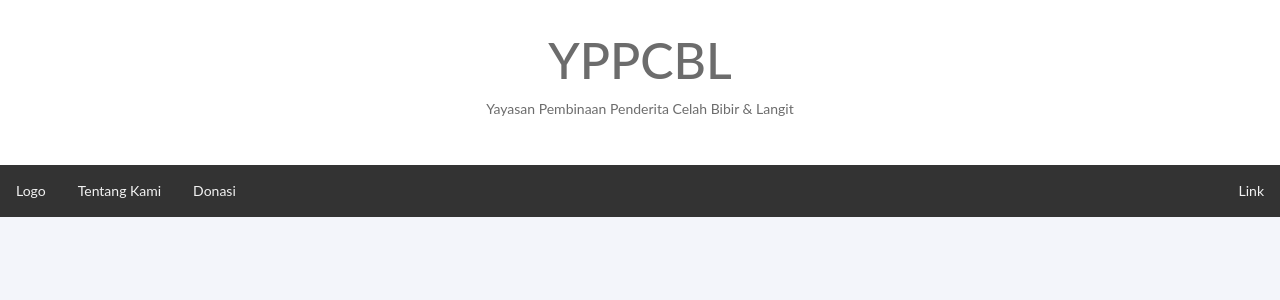
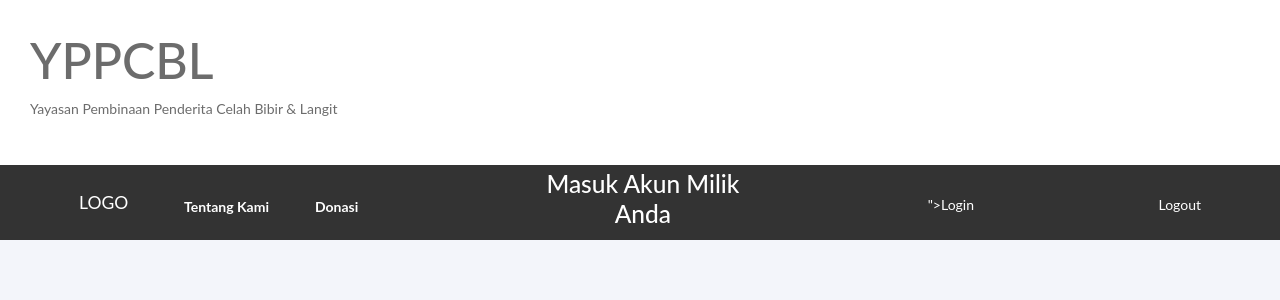
Before and after one commit to awinawaw/YPPCBL-Web, a CodeIgniter app: page /database/ in a window 1280 px wide. Shown: the top 300 px of the page. Run offline with CodeIgniter, Linux system fonts and the light colour scheme; data that the repository does not hold is empty.

Commit message:
menampilkan view login gagal

```diff
--- a/application/config/autoload.php
+++ b/application/config/autoload.php
@@ -132,4 +132,4 @@ $autoload['language'] = array();
 |
 |	$autoload['model'] = array('first_model' => 'first');
 */
-$autoload['model'] = array();
+$autoload['model'] = array('db_yppcbl');
--- a/application/config/config.php
+++ b/application/config/config.php
@@ -23,10 +23,9 @@ defined('BASEPATH') OR exit('No direct script access allowed');
 | a PHP script and you can easily do that on your own.
 |
 */
-$http = 'http' . ((isset($_SERVER['HTTPS']) && $_SERVER['HTTPS'] == 'on') ? 's' : '') . '://';
-$newurl = str_replace("index.php","", $_SERVER['SCRIPT_NAME']);
-$config['base_url'] = "$http" . $_SERVER['SERVER_NAME'] . "" . $newurl;
-
+$config['base_url'] = ((isset($_SERVER['HTTPS']) && $_SERVER['HTTPS'] == "on") ? "https" : "http");
+$config['base_url'] .= "://".$_SERVER['HTTP_HOST'];
+$config['base_url'] .= str_replace(basename($_SERVER['SCRIPT_NAME']),"",$_SERVER['SCRIPT_NAME']);
 /*
 |--------------------------------------------------------------------------
 | Index File
--- a/application/config/database.php
+++ b/application/config/database.php
@@ -76,9 +76,9 @@ $query_builder = TRUE;
 $db['default'] = array(
 	'dsn'	=> '',
 	'hostname' => 'localhost',
-	'username' => '',
+	'username' => 'root',
 	'password' => '',
-	'database' => '',
+	'database' => 'tugas_akhir',
 	'dbdriver' => 'mysqli',
 	'dbprefix' => '',
 	'pconnect' => FALSE,
--- /dev/null
+++ b/application/models/db_yppcbl.php
@@ -0,0 +1,11 @@
+<?php
+defined('BASEPATH') OR exit('No direct script access allowed');
+
+class Db_yppcbl extends CI_Model {
+
+	public function GetPasien()
+	{
+		$data= $this->db->quary('select * from pasien');
+		return $data->result_arry();
+	}
+}
--- a/application/views/layout/content.php
+++ b/application/views/layout/content.php
@@ -0,0 +1 @@
+<? echo $isi ?>
--- a/application/views/layout/header.php
+++ b/application/views/layout/header.php
@@ -7,12 +7,125 @@ defined('BASEPATH') OR exit('No direct script access allowed');
 
 	<!-- Bootstrap CSS -->
 	<link rel="stylesheet" href="https://stackpath.bootstrapcdn.com/bootstrap/4.1.3/css/bootstrap.min.css" integrity="sha384-MCw98/SFnGE8fJT3GXwEOngsV7Zt27NXFoaoApmYm81iuXoPkFOJwJ8ERdknLPMO" crossorigin="anonymous">
-	<link rel="stylesheet" type="text/css" href="/css/style.css">
+	<!-- <link rel="stylesheet" type="text/css" href="./../asset/css/"> -->
 
 	<!-- Required meta tags -->
 	<meta charset="utf-8">
 	<meta name="viewport" content="width=device-width, initial-scale=1, shrink-to-fit=no">
+	<style>
+		* {
+    box-sizing: border-box;}
 
+html {
+    font-size: 14px;}
+
+body {
+    font-size: 1em;
+    height: 100%;
+    width: 100%;
+    background-color: #F3F5FA;
+    font-family: "Lato";
+    color: #6C6C6C;
+    line-height: 1.7em;
+    padding-right: 0 !important;}
+
+
+/* Header/Blog Title */
+.header {
+    padding: 30px;
+    text-align: left;
+    background: white;}
+    .header h1 {
+        font-size: 50px;}
+
+  /* Style the top navigation bar */
+	.nav-header_base {
+		font-family: "Lato";
+    	overflow: hidden;
+		background-color: #333;}
+		.nav-header_base a{
+			height: 75px;
+			padding-top: 2rem;
+			color: #ffffff;
+			text-align: center;
+			text-decoration: none;}
+		.container {
+    		width: 90%;
+    		max-width: 1200px;
+    		position: relative;
+    		margin: 0px auto;}
+		.nav-header__container{
+			height:75px;
+			-ms-flex-pack:justify;
+			justify-content:space-between;
+			display:-ms-flexbox;
+			display:flex;
+			-ms-flex-align:center;
+			align-items:center}
+		  /* Style the topnav links */
+		  .nav-header__left{
+			display:-ms-flexbox;
+			display:flex;
+			-ms-flex-align:center;
+			align-items:center
+			padding:8px 0}
+			@media(min-width:768px){
+				.nav-header__left{padding:0px}
+				.nav-header__nav{position:fixed;
+					top:0;
+					padding-top: .3125rem;
+					-webkit-transform:translateX(-200%);
+					-ms-transform:translateX(-200%);
+					transform:translateX(-200%);
+					margin:0;
+					opacity:0}}
+					@media(min-width:768px){
+						.nav-header__nav{
+							padding-top: .3125rem;
+							display:inline-block;
+							-webkit-transform:none;
+							-ms-transform:none;
+							transform:none;position:relative;
+							opacity:1}}
+							.hvrcenter {
+  							display: inline-block;
+  							vertical-align: middle;
+  							-webkit-transform: perspective(1px) translateZ(0);
+  							transform: perspective(1px) translateZ(0);
+  							box-shadow: 0 0 1px transparent;
+  							position: relative;
+  							overflow: hidden;
+  							font-size: 14px;
+							font-weight: 700;}
+							.hvrcenter:before {
+  							content: "";
+  							position: absolute;
+  							z-index: -1;
+  							left: 50%;
+  							right: 50%;
+  							bottom: 0%;
+  							background: #5486DF;
+  							height: 10px;
+  							-webkit-transition-property: left, right;
+  							transition-property: left, right;
+  							-webkit-transition-duration: 0.3s;
+  							transition-duration: 0.3s;
+  							-webkit-transition-timing-function: ease-out;
+  							transition-timing-function: ease-out;}
+							.hvrcenter:hover:before, .hvrcenter:focus:before, .hvrcenter:active:before {
+  							left: 0;
+  							right: 0;}
+
+
+
+
+
+  /* Change color on hover */
+  .navbar_top a:hover {
+    background-color: #ddd;
+    color: black;}
+
+	</style>
 	<title>YPPCBL</title>
 
 </head>
--- a/application/views/layout/navbar.php
+++ b/application/views/layout/navbar.php
@@ -1,6 +1,15 @@
-<div class="navbar_top">
-  <a href="#">Logo</a>
-  <a href="#">Tentang Kami</a>
-  <a href="#">Donasi</a>
-  <a href="#" style="float:right">Link</a>
-</div>
+	<div class="nav-header_base">
+		<div class="container nav-header__container">
+			<div class="nav-header__left">
+  				<a class="navbar-brand" href="#home">LOGO</a>
+				<div class="nav-header__nav" id="nav-bar">
+					<a class="hvrcenter" href="#" style="margin-left: 3rem;">Tentang Kami</a>
+					<a class="hvrcenter" href="#" style="margin-left: 3rem;">Donasi</a>
+				</div>
+			</div>
+			<div clas="nav-heder__right">
+				<a href="<?php $this->load->view('login.php') ?>">Login</a>
+				<a href="#" style="margin-left: 3rem">Logout</a>
+			</div>
+		</div>
+	</div>
--- /dev/null
+++ b/application/views/login.php
@@ -0,0 +1,7 @@
+<div class="login-page">
+    <div class="container login-page__container">
+        <div class="login-page__box">
+            <h3 class="login-Page__title">Masuk Akun Milik Anda</h3>
+        </div>
+    </div>
+</div>
--- a/css/style.css
+++ b/asset/css/style.css
@@ -45,4 +45,5 @@ body {
   .navbar_top a:hover {
     background-color: #ddd;
     color: black;
+
   }
```
Also changed, not shown: application/controllers/Home.php (+3 -15 lines), asset/img/logo.png (renamed from img/logo.png).
